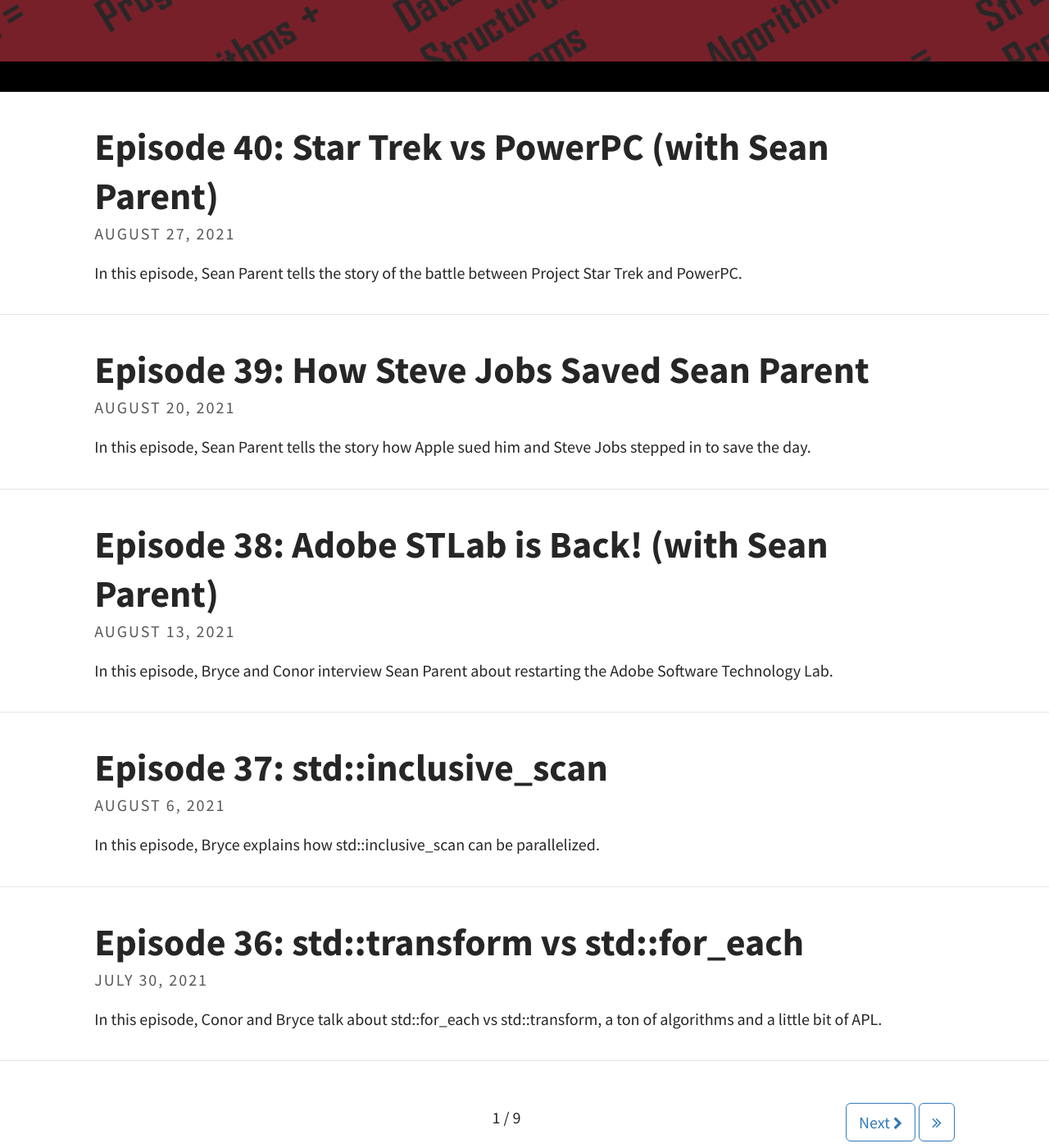
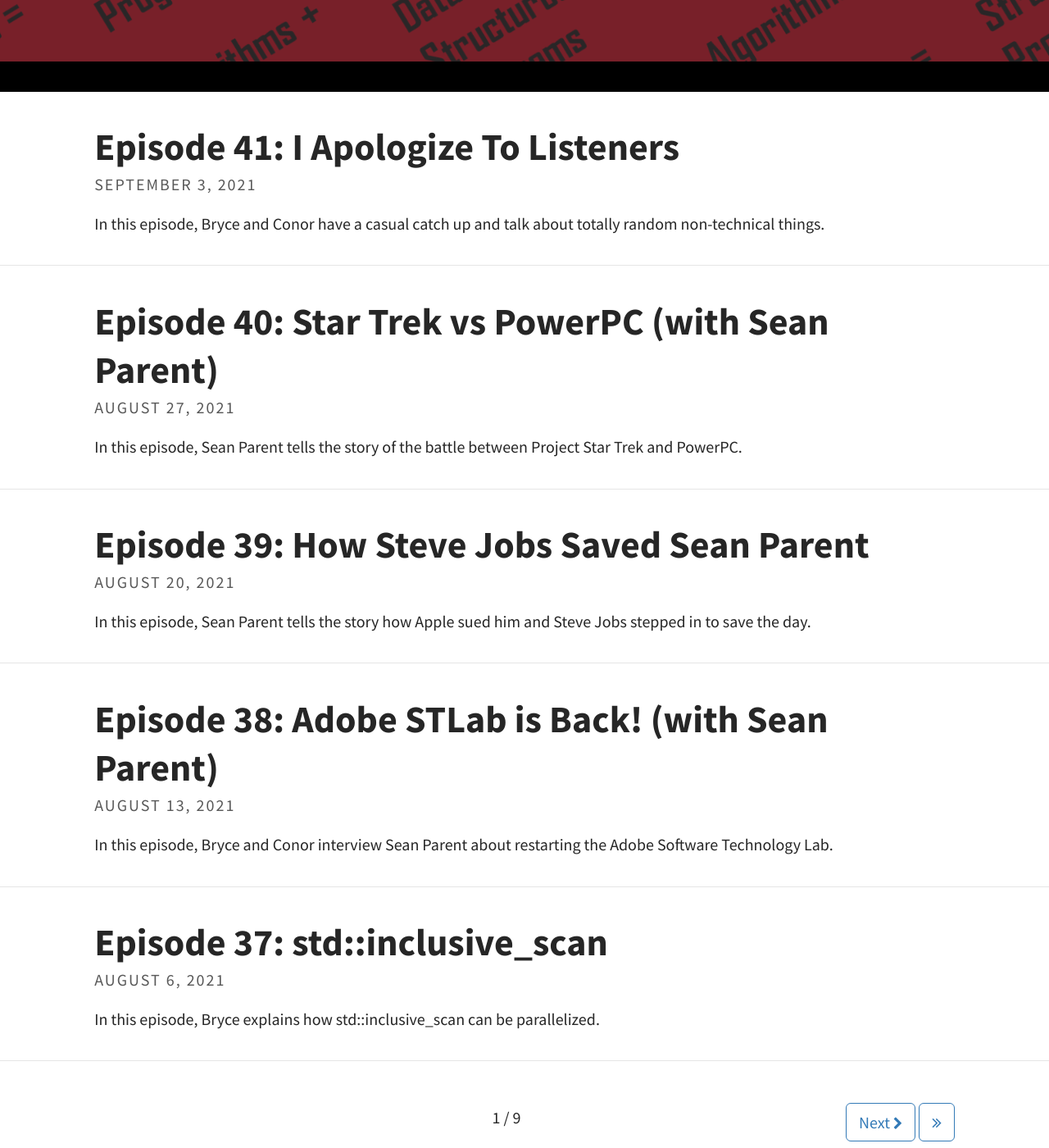
Before and after one commit to codereport/adsp2, a Jekyll site: the page built from index.html, in a window 1280 px wide and 1400 px high, scrolled down 273 px. Shown: the whole window at 82% size. Built offline with Jekyll 4.4.1, drawn with Linux system fonts in a browser that asks for light colours; the list of posts is cut into pages by our own code.

Commit message:
Episode 41

```diff
--- /dev/null
+++ b/_posts/2021-09-03-Episode-41.md
@@ -0,0 +1,34 @@
+---
+layout: post
+title: "Episode 41: I Apologize To Listeners"
+tags: [Casual]
+excerpt_separator: <!--more-->
+---
+
+<div id="buzzsprout-player-9134347"></div>
+<script src="https://www.buzzsprout.com/1501960/9134347-i-apologize-to-listeners.js?container_id=buzzsprout-player-9134347&player=small" type="text/javascript" charset="utf-8"></script>
+
+<br>In this episode, Bryce and Conor have a casual catch up and talk about totally random non-technical things.
+
+<!--more-->
+
+### Show Notes
+
+**Date Recorded:** 2021-09-01 <br>
+**Date Released:** 2021-09-03
+
+* [Credenza](https://en.wikipedia.org/wiki/Credenza)
+* [Credenza Twitter Poll](https://twitter.com/adspthepodcast/status/1433146573228179461?s=20)
+* [TI-BASIC](https://en.wikipedia.org/wiki/TI-BASIC)
+* [vcpkg](https://vcpkg.io/en/index.html)
+* [Bagel](https://en.wikipedia.org/wiki/Bagel)
+* [Bialy](https://en.wikipedia.org/wiki/Bialy_(bread))
+* [Hungarian flag](https://en.wikipedia.org/wiki/Hungary)
+* [Mexican flag](https://en.wikipedia.org/wiki/Mexico)
+
+### Intro Song Info
+
+Miss You by Sarah Jansen https://soundcloud.com/sarahjansenmusic<br>
+Creative Commons — Attribution 3.0 Unported — CC BY 3.0<br>
+Free Download / Stream: http://bit.ly/l-miss-you<br>
+Music promoted by Audio Library https://youtu.be/iYYxnasvfx8<br>
--- a/pages/episodes.md
+++ b/pages/episodes.md
@@ -9,6 +9,7 @@
 
 |   #   |                                                  Title                                                  | Release Date |
 | :---: | :-----------------------------------------------------------------------------------------------------: | :----------: |
+|  41   |            [I Apologize To Listeners](https://adspthepodcast.com/2021/09/03/Episode-41.html)            |  2021-09-03  |
 |  40   |    [Star Trek vs PowerPC (with Sean Parent)](https://adspthepodcast.com/2021/08/27/Episode-40.html)     |  2021-08-27  |
 |  39   |        [How Steve Jobs Saved Sean Parent](https://adspthepodcast.com/2021/08/20/Episode-39.html)        |  2021-08-20  |
 |  38   |    [Adobe STLab is Back! (with Sean Parent)](https://adspthepodcast.com/2021/08/13/Episode-38.html)     |  2021-08-13  |
```
